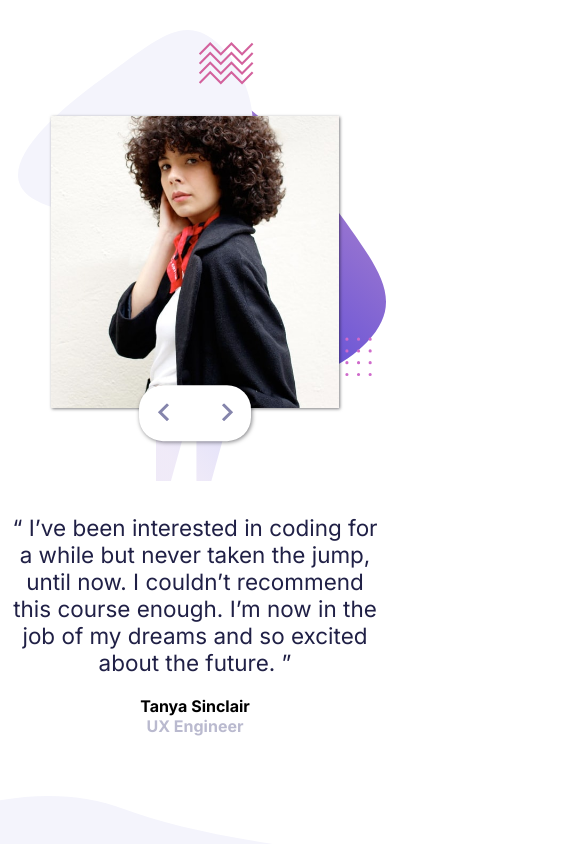
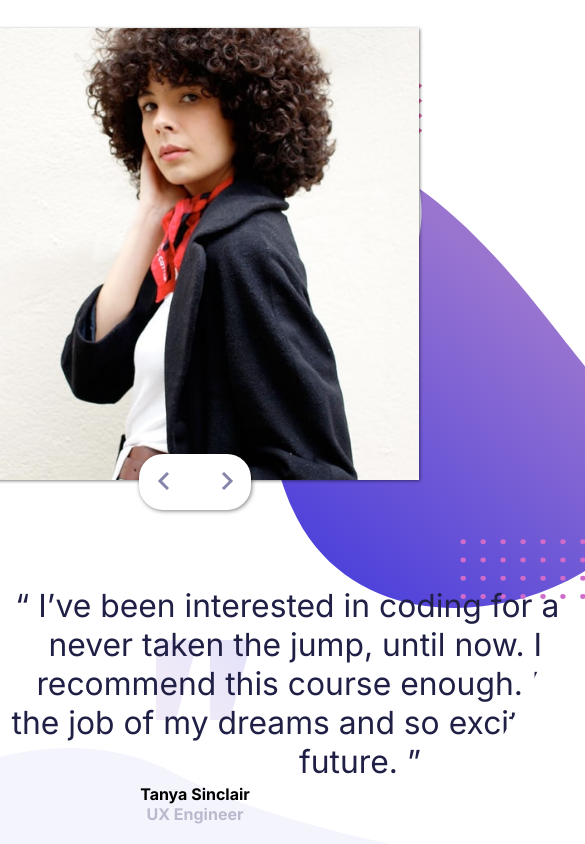
Before and after one commit to BrandonNunes/coding-bootcamp-testimonials-slider-master, a plain HTML site: page index.html in a window 390 px wide. Shown: the top 844 px of the page, 585 px wide, since content can reach past the window. Drawn offline with Linux system fonts and the light colour scheme.

Commit message:
melhorias mobile

```diff
--- a/style.css
+++ b/style.css
@@ -392,6 +392,143 @@ main{
         left: 40%;
         height: 60px;
     }
+
+}
+@media (max-width:768px){
+    main{
+        width: 100%;
+        height: 100vh;
+        display: flex;
+        justify-content: center;
+        align-items: center;
+    }
+    .container{
+
+        display: flex;
+        justify-content: center;
+        background-color: transparent;
+        width: 60rem;
+        height: 25rem;
+        border-radius: 5px;
+        position: relative;
+        z-index: 1;
+    }
+    .container .slider{
+        width: 100%;
+        height: 100%;
+        display: flex;
+        flex-direction: column;
+        justify-content: center;
+        align-items: center;
+        position: absolute;
+        clip-path: circle(0% at 0 50%);
+    }
+    .container .slider.active{
+        clip-path: circle(150% at 0 50%);
+        transition: 1.5s;
+    }
+    .slider .image{
+        height: 35rem;
+        width: 28rem;
+        margin-top: -2rem;
+        box-shadow: 1px 1px 3px rgba(0, 0, 7, 0.5);
+        z-index: 9;
+        order: 1;
+
+    }
+    .image img{
+        width: 100%;
+        height: 100%;
+    }
+    .content{
+        width: 100%;
+        display: flex;
+        flex-direction: column;
+        text-align: center;
+        justify-content: center;
+        font-size: 1.7rem;
+        position: relative;
+        order: 2;
+        background-color:transparent;
+    }
+    .description{
+        width: 45rem;
+        top: 6rem;
+        font-weight: 400;
+        text-align: center;
+        color: hsl(240, 38%, 20%);
+        padding: .6rem;
+        position: absolute;
+        z-index: 10;
+        background-color: transparent;
+    }
+    .name{
+        display: flex;
+        flex-direction: column;
+        background-color: white;
+        height: 3rem;
+        width: 100%;
+        margin-top: 16rem;
+        font-size: 1rem;
+        font-weight: 700;
+        align-items: center;
+        background-color: transparent;
+        transform: translateY(3rem);
+    }
+    .name .profession{
+        color: hsl(240, 18%, 77%);
+        margin: 0;
+    }
+    .nav{
+        display: flex;
+        justify-content: space-between;
+        height: 3.5rem;
+        width: 7rem;
+        z-index: 12;
+        cursor: pointer;
+        background-color:white;
+        border-top-left-radius: 1.5rem;
+        border-bottom-left-radius: 1.5rem;
+        border-top-right-radius: 1.5rem;
+        border-bottom-right-radius: 1.5rem;
+        box-shadow: 1px 1px 4px rgba(0, 0, 7, 0.5);
+        transform: translateY(14.5rem);
+    }
+    .nav .prev, .next{
+        width: 3rem;
+        border:none;
+        background-color: transparent;
+        cursor: pointer;
+    }
+    .nav .prev{
+        border-radius: 50%;
+    }
+    .nav .next{
+        border-radius: 50%;
+    }
+
+    #bg,#curve,#quotes{
+        position: absolute;
+
+    }
+    #bg{
+        width: 39.5rem;
+        height: 34rem;
+        top: 4rem;
+        left: 1.1rem;
+    }
+    #curve{
+        left: 0;
+        bottom: 0;
+        width: 100%;
+        height: 6rem;
+    }
+    #quotes{
+        top: 40rem;
+        left: 40%;
+        height: 80px;
+    }
+
 }
 
 
```
